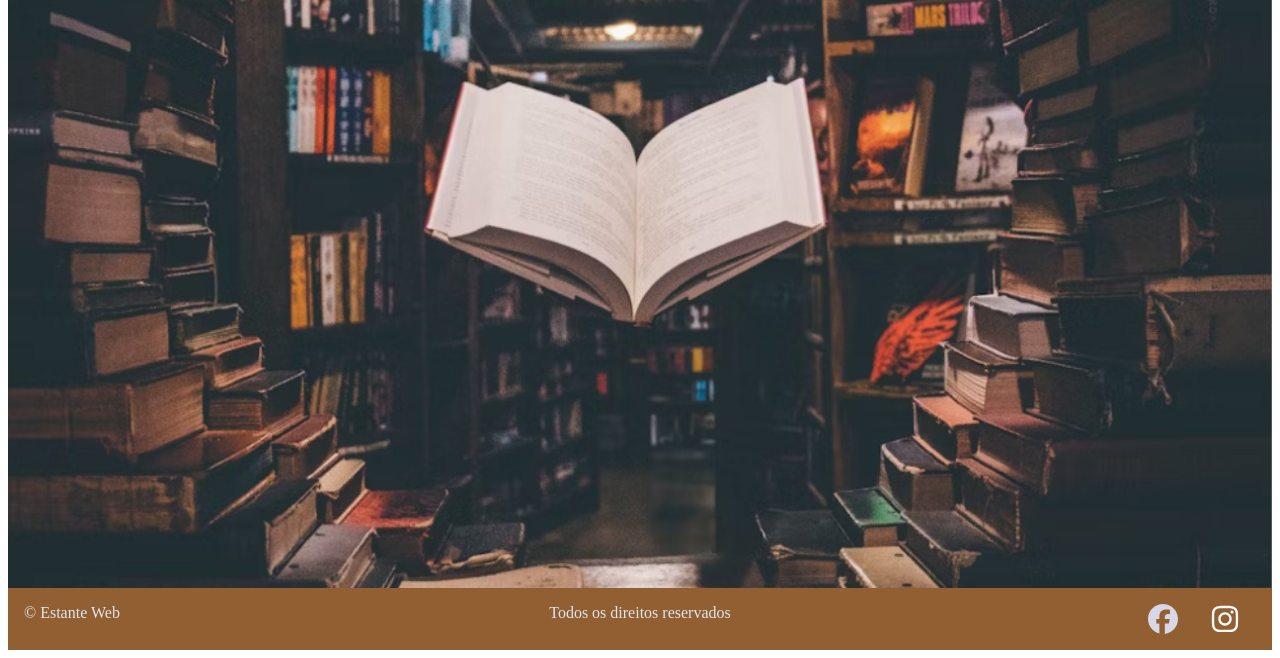
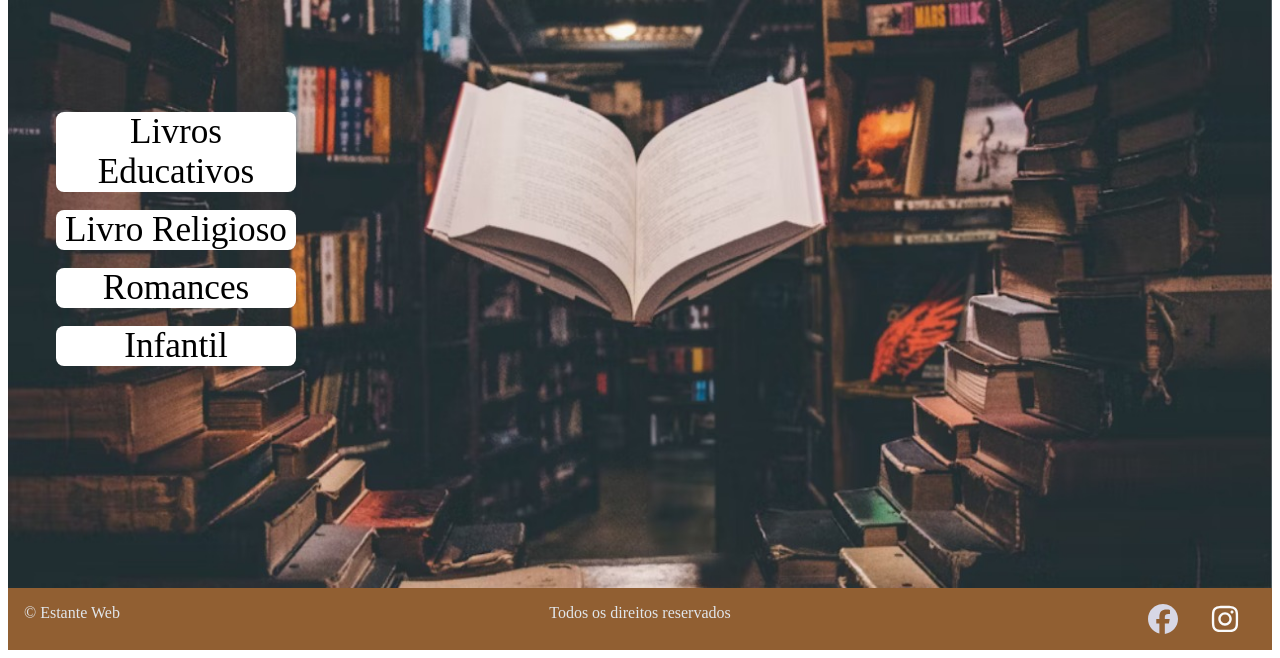
Before and after one commit to neresr0d/banco, a PHP site: page /views/favoritos.html in a window 1280 px wide. Shown: the part 158-816 px from the top of the page. Run offline with PHP 8.4, Linux system fonts and the light colour scheme.

Commit message:
Foi adicionado css nos favoritos

```diff
--- a/css/style.css
+++ b/css/style.css
@@ -129,9 +129,11 @@
     margin-top: 1.5rem;
     justify-content: center;
     margin-left: 40rem;
+}
 
 
-}
+
+
 
 .texto {
     text-align: center;
@@ -247,7 +249,9 @@
     display: block;
     margin-bottom: 8px;
 }
-input[type="email"], input[type="password"] , input[type="text"], input[type="file"]{
+
+
+   input[type="email"], input[type="password"] , input[type="text"], input[type="file"]{
    position: relative;
    left: 1rem;
     width:18rem;
@@ -340,3 +344,33 @@
     .h3 {
         margin-top: 10rem;
     }
+
+    .borda_das_categorias{
+        position: relative;
+        width: 20rem;
+        height: 27rem;
+        border-radius: 1rem ;
+        top: 3rem;
+    background-color: var(--secuntaria);
+     }
+
+     .titulo{
+        background-color: var(--primaria);
+    }
+
+    a{
+        text-decoration: none;
+    color: var(--preto);
+    }
+    .categoria1{
+    background-color: var(--quartenaria);
+    text-align: center;
+        border-radius: 0.5rem;
+        background-color: var(--branco);
+        width: 15rem;
+        font-size: 2.2rem;
+        position: relative;
+     left: 3rem;
+     top: 4rem;
+
+    }
--- a/views/favoritos.html
+++ b/views/favoritos.html
@@ -33,6 +33,23 @@
     </nav>
 
     <main id="index">
+        <div class="borda_das_categorias">
+            <div class="categoria1">
+        <a href="">Livros Educativos</a>
+            </div>
+            <br>
+            <div class="categoria1">
+        <a href="">Livro Religioso</a>
+            </div>
+            <br>
+            <div class="categoria1">
+        <a href="">Romances</a>
+
+            </div>
+            <br>
+            <div class="categoria1">
+        <a href="">Infantil</a>
+            </div>
 
     </main>
 
```
